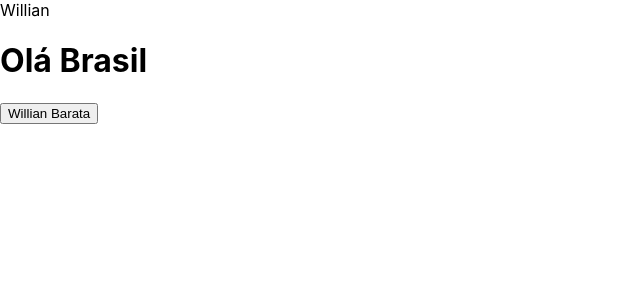
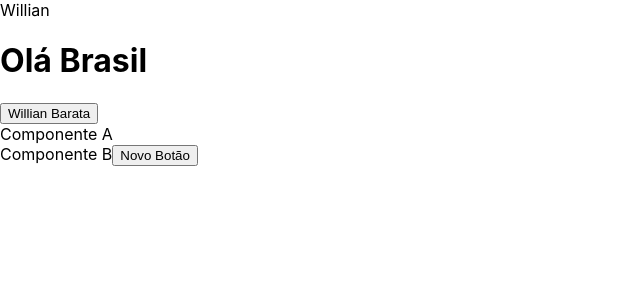
Before and after one commit to willianbarata/basicoReactJs, a React (Create React App) app: page / in a window 1280 px wide. Shown: the top 300 px of the page, without its empty margins (0-640 px from the left). Built offline with nearby package versions, Linux system fonts and the light colour scheme.

Commit message:
Entendendo Children

```diff
--- /dev/null
+++ b/src/ComponenteA.jsx
@@ -0,0 +1,17 @@
+import React from "react";
+
+function ComponenteA(props){
+
+
+    return(
+        <div>
+            Componente A
+            <div>{props.children}</div>
+
+        </div>
+
+
+    )
+}
+
+export default ComponenteA
--- /dev/null
+++ b/src/ComponenteB.jsx
@@ -0,0 +1,17 @@
+import React from "react";
+
+function ComponenteB(props){
+
+
+    return(
+        <div>
+            Componente B
+            {props.children}
+
+        </div>
+
+
+    )
+}
+
+export default ComponenteB
--- a/src/index.js
+++ b/src/index.js
@@ -4,6 +4,8 @@ import './index.css';
 import App from './App';
 import reportWebVitals from './reportWebVitals';
 import Button from './Button';
+import ComponenteA from './ComponenteA';
+import ComponenteB from './ComponenteB';
 
 const element = 'Willian';
 const element2 = <h1>Olá Brasil</h1>
@@ -18,6 +20,11 @@ function App2() {
       {element}
       {element2}
       <Button onClick={() => soma(20,20)} name="Willian Barata" />
+      <ComponenteA>
+            <ComponenteB>
+            <Button onClick={() => soma(100,100)} name="Novo Botão" />
+            </ComponenteB>
+        </ComponenteA>
     </div>
   );
 }
```
